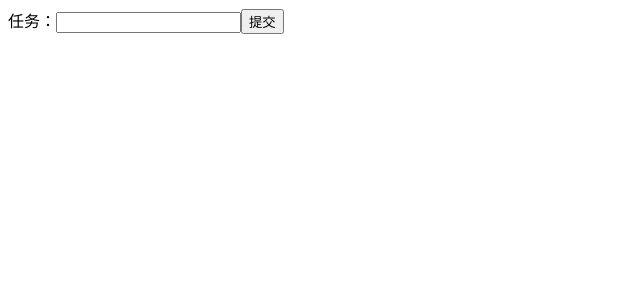
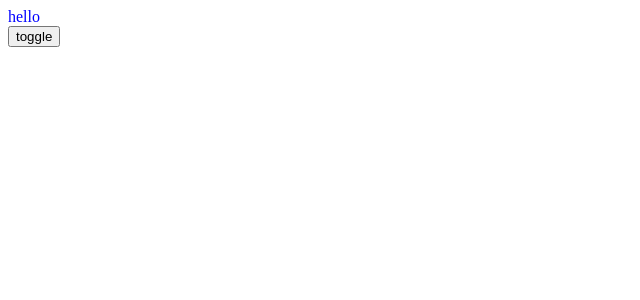
Before and after one commit to GoldenDecade/react-todolist, a React (Create React App) app: page / in a window 1280 px wide. Shown: the top 300 px of the page, without its empty margins (0-640 px from the left). Built offline with nearby package versions, Linux system fonts and the light colour scheme.

Commit message:
react中简单使用动画

```diff
--- /dev/null
+++ b/src/App.css
@@ -0,0 +1,39 @@
+.show {
+    /*opacity: 1;
+    transition: all 3s ease-in-out;*/
+    animation: show-item 2s ease-in forwards; /*forwards: 保留动画最后一帧*/
+}
+.hide {
+    /*opacity: 0;
+    transition: all 3s ease-in-out;*/
+    animation: hide-item 2s ease-in forwards; /*forwards: 保留动画最后一帧*/
+}
+@keyframes show-item {
+    0% {
+        opacity: 0;
+        color: red;
+    }
+    50% {
+        opacity: 0.5;
+        color: green;
+    }
+    100% {
+        opacity: 1;
+        color: blue;
+    }
+}
+
+@keyframes hide-item {
+    0% {
+        opacity: 1;
+        color: red;
+    }
+    50% {
+        opacity: 0.5;
+        color: green;
+    }
+    100% {
+        opacity: 0;
+        color: blue;
+    }
+}
--- /dev/null
+++ b/src/App.js
@@ -0,0 +1,26 @@
+import React, {Component, Fragment} from 'react';
+import './App.css';
+class App extends Component {
+    constructor(props) {
+        super(props);
+        this.state = {
+            show: true
+        };
+        this.handleClick = this.handleClick.bind(this);
+    }
+    handleClick() {
+        this.setState((prevState) => ({
+            show: !prevState.show
+        }))
+    }
+    render(){
+        return (
+            <Fragment>
+                <div className={this.state.show ? 'show' : 'hide'}>hello</div>
+                <button onClick={this.handleClick}>toggle</button>
+            </Fragment>
+        )
+    }
+}
+
+export default App;
--- a/src/index.js
+++ b/src/index.js
@@ -1,8 +1,7 @@
 import React from 'react';
 import ReactDOM from 'react-dom';
-import Todolist from './Todolist';
-
+import App from './App'
 ReactDOM.render(
-  <Todolist />,
+  <App />,
   document.getElementById('root')
 );
```
